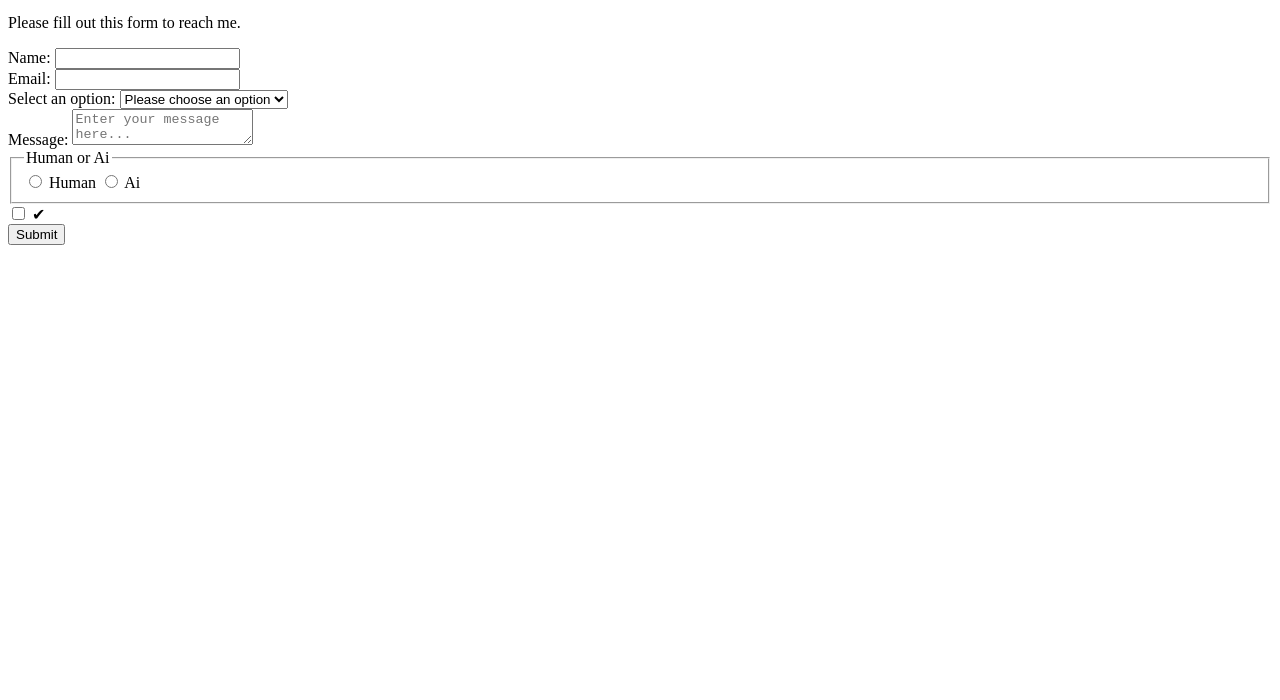
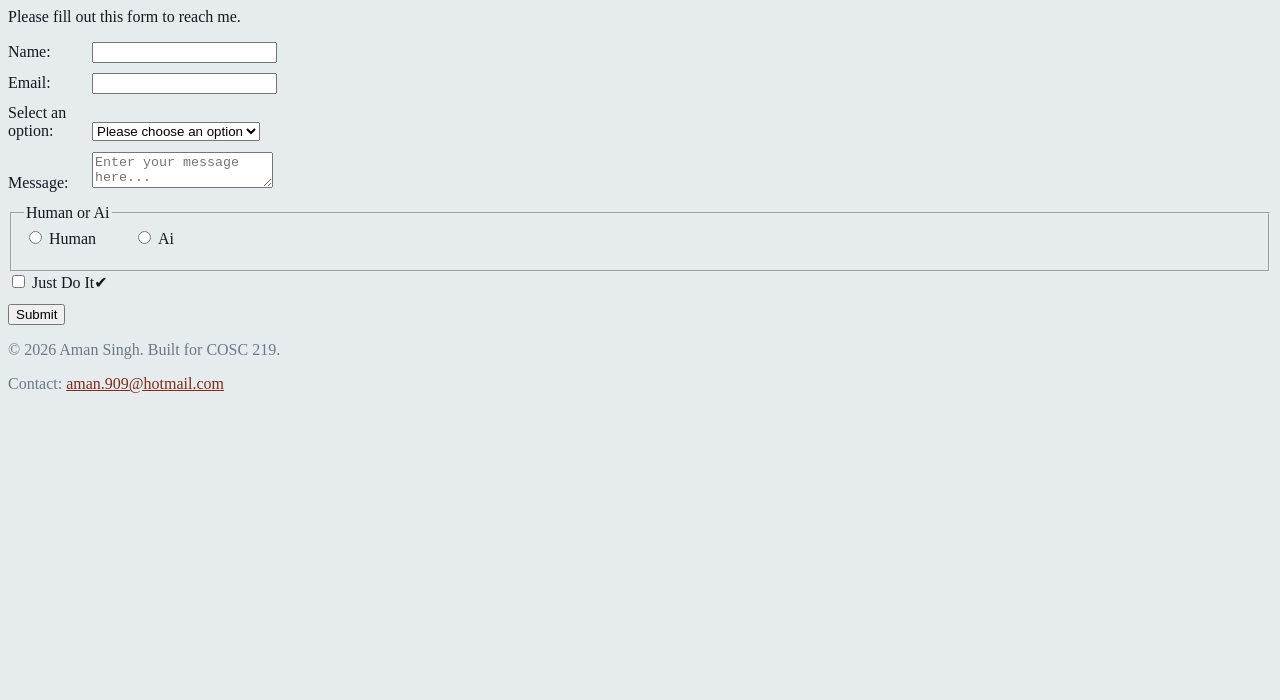
Before and after one commit to amansingh909/cosc219-site, a plain HTML site: page contact.html in a window 1280 px wide. Shown: the part 100-800 px from the top of the page. Drawn offline with Linux system fonts and the light colour scheme.

Commit message:
fixed css file name in html files

```diff
--- a/contact.html
+++ b/contact.html
@@ -1,13 +1,10 @@
-
-
 <!DOCTYPE html>
 <html lang="en">
 <head>
     <meta charset="UTF-8">
     <meta name="viewport" content="width=device-width, initial-scale=1.0">
     <title>Contact Page</title>
-    <link rel="stylesheet" href="css/style.css">
-
+    <link rel="stylesheet" href="css/styles.css">
 </head>
 <body>
     <header>
@@ -19,6 +16,7 @@
             <a href="contact.html">Contact</a>
         </nav>
     </header>
+    <main>
     <p>Please fill out this form to reach me.</p>
     <form action="#" method="post">
         <label for="name">Name:</label>
@@ -49,11 +47,16 @@
         <label for="ai">Ai</label>
         </fieldset>
         <input type="checkbox" id="robotcheck" name="robotcheck" value="yes" required>
-        <label for="robotcheck">✔</label>
+        <label for="robotcheck">Just Do It✔</label>
 
         <br/>
 
         <button type="submit">Submit</button>
     </form>
+    </main>
+    <footer>
+        <p>&copy; 2026 Aman Singh. Built for COSC 219.</p>
+        <p>Contact: <a href="mailto:aman.909@hotmail.com">aman.909@hotmail.com</a></p>
+    </footer>
 </body>
 </html>
```
Also changed, not shown: about.html (+1 -1 lines), index.html (+1 -1 lines), projects.html (+1 -1 lines).
